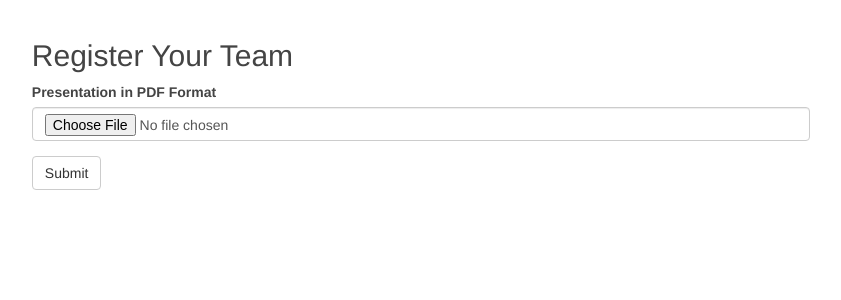
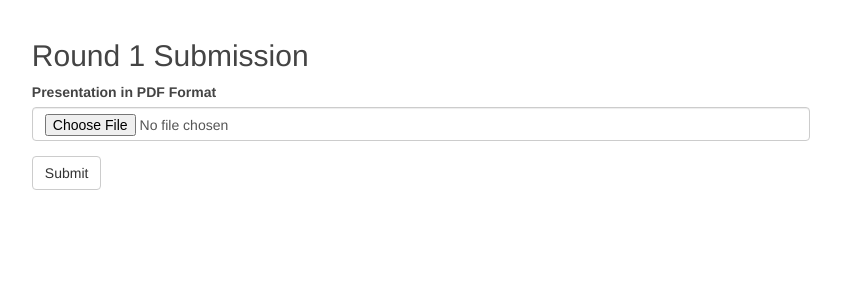
Before and after one commit to Pennvention/pvapp, a Flask app: template pvapp/templates/phaseone.html in a window 1280 px wide. Shown: the part 51-351 px from the top of the page, without its empty margins (219-1060 px from the left). Run offline with Flask 2, Linux system fonts and the light colour scheme; the template is opened without the code that fills it: values that come from a table or form of the project are taken from there, others are empty; parts of the project's set-up code (start-up, migrations or seed data) failed here and were passed over; some libraries are stand-ins or nearby versions.

Commit message:
some grammatical corrections

```diff
--- a/pvapp/routes.py
+++ b/pvapp/routes.py
@@ -107,7 +107,7 @@ def register():
   form = CreateProjectForm()
   if form.validate_on_submit():
     session['project'] = form.getproject()
-    flash('Congratulations! You successfully created your project. You can add the rest of your project members from "Actions" -> "Add New Nember".')
+    flash('Congratulations! You successfully created your project. You can add the rest of your project members from "Actions" -> "Add Member".')
     return redirect(url_for('profile'))
   return render_template('register.html', form=form, login=login)
 
--- a/pvapp/templates/phaseone.html
+++ b/pvapp/templates/phaseone.html
@@ -1,7 +1,7 @@
 {% extends "layout.html" %}
 
 {% block content %}
-  <h2>Register Your Team</h2>
+  <h2>Round 1 Submission</h2>
   {% for message in form.presentation.errors %}
     <div class="flash">{{ message }}</div>
   {% endfor %}
```
